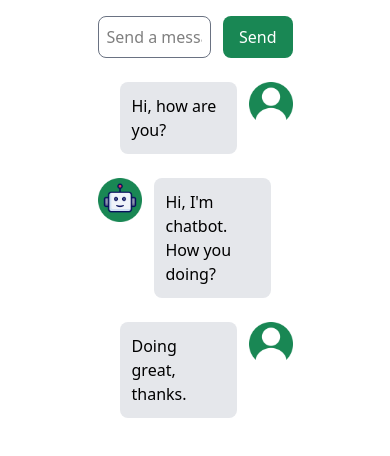
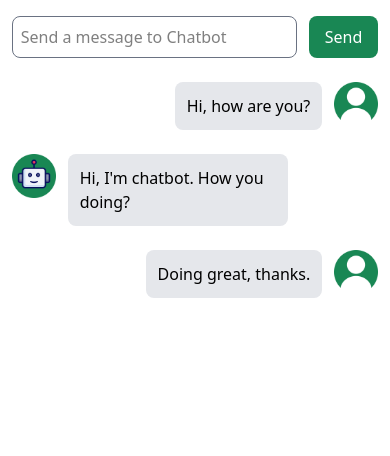
Before and after one commit to priyanshishah20/Chatbot, a React (Vite) app: page / in a window 390 px wide. Shown: the top 456 px of the page. Built offline with nearby package versions, Linux system fonts and the light colour scheme.

Commit message:
chatbot with css

```diff
--- a/src/App.jsx
+++ b/src/App.jsx
@@ -1,5 +1,5 @@
 import { useState } from 'react'
-import ChatInput from './chatbot/ChatInput'
+import ChatRender from './chatbot/ChatRender'
 
 function App() {
 
@@ -11,7 +11,7 @@ function App() {
 
   return (
     <>
-      <ChatInput chatMsg={chatMsg} setChatMsg={setChatMsg} />
+      <ChatRender chatMsg={chatMsg} setChatMsg={setChatMsg} />
     </>
   )
 }
--- a/src/chatbot/ChatInput.jsx
+++ b/src/chatbot/ChatInput.jsx
@@ -1,44 +1,11 @@
 import React, { useState } from 'react'
-import Chatmessage from '../Chatmessage'
 
-const ChatInput = ({chatMsg, setChatMsg}) => {
-    //let msg = 'Hi, I\'m chatbot';
-    //let sender = 'robot';
-
-    // const [chatMsg, setChatMsg] = useState([
-    //     { id:'id1', message: 'Hi, how are you?', sender: 'user' },
-    //     { id:'id2', message: 'Hi, I\'m chatbot. How you doing?', sender: 'robot' },
-    //     { id:'id3', message: 'Doing great, thanks.', sender: 'user' },
-    // ]);
-    const sendMsg =() => {
-        const newChatmsgs = [...chatMsg, {id: crypto.randomUUID(), message: saveText, sender: 'user'}]
-        setChatMsg(newChatmsgs); // unique id
-        //console.log(chatMsg);
-        console.log(saveText);
-        const response = Chatbot.getResponse(saveText);
-        setChatMsg([...newChatmsgs, {id: crypto.randomUUID(), message: response, sender: 'robot'}]); // unique id
-        console.log(response);
-        setSaveText('');
-    }
-
-    const[saveText, setSaveText] = useState('');
-    const saveInput = (event) => {
-        //console.log(event.target.value)
-        setSaveText(event.target.value)
-    }
-
+const ChatInput = ({ saveInput, saveText, sendMsg }) => {
     return (
         <>
-            <div className='container mx-auto py-4 w-1/2'>
-                <div className='flex pb-3'>
-                    <input type="text" onChange={saveInput} value={saveText} placeholder='Send a message to Chatbot' className='w-full border border-gray-500 outline-none p-2 rounded-lg' />
-                    <button type='button' onClick={sendMsg} className='ml-3 bg-[#198754] text-white rounded-lg p-2 px-4 cursor-pointer'>Send</button>
-                </div>
-
-                {chatMsg.map((msg) => (
-                     <Chatmessage key={msg.id} message={msg.message} sender={msg.sender} />
-                    //<Chatmessage key={msg.id} chatMsg={chatMsg} setChatMsg={setChatMsg} sender={msg.sender} />
-                ))}
+            <div className='flex pb-3'>
+                <input type="text" onChange={saveInput} value={saveText} placeholder='Send a message to Chatbot' className='w-full border border-gray-500 outline-none p-2 rounded-lg' />
+                <button type='button' onClick={sendMsg} className='ml-3 bg-[#198754] text-white rounded-lg p-2 px-4 cursor-pointer'>Send</button>
             </div>
         </>
     )
--- /dev/null
+++ b/src/chatbot/ChatRender.jsx
@@ -0,0 +1,42 @@
+import React, { useState } from 'react'
+import Chatmessage from '../Chatmessage'
+import ChatInput from './ChatInput'
+
+const ChatRender = ({chatMsg, setChatMsg}) => {
+    // const [chatMsg, setChatMsg] = useState([
+    //     { id:'id1', message: 'Hi, how are you?', sender: 'user' },
+    //     { id:'id2', message: 'Hi, I\'m chatbot. How you doing?', sender: 'robot' },
+    // ]);
+    const sendMsg = () => {
+        const newChatmsgs = [...chatMsg, { id: crypto.randomUUID(), message: saveText, sender: 'user' }]
+        setChatMsg(newChatmsgs);
+        //console.log(saveText);
+        const response = Chatbot.getResponse(saveText);
+        setChatMsg([...newChatmsgs, { id: crypto.randomUUID(), message: response, sender: 'robot' }]); // unique id
+        //console.log(response);
+        setSaveText('');
+    }
+
+    const [saveText, setSaveText] = useState('');
+    const saveInput = (event) => {
+        //console.log(event.target.value)
+        setSaveText(event.target.value)
+    }
+
+    return (
+        <>
+            <div className='container mx-auto py-4 w-[94%] lg:w-1/2'>
+                <ChatInput saveInput={saveInput} saveText={saveText} sendMsg={sendMsg}/>
+
+                <div>
+                    {chatMsg.map((msg) => (
+                     <Chatmessage key={msg.id} message={msg.message} sender={msg.sender} />
+                    //<Chatmessage key={msg.id} chatMsg={chatMsg} setChatMsg={setChatMsg} sender={msg.sender} />
+                ))}
+                </div>
+            </div>
+        </>
+    )
+}
+
+export default ChatRender
```
